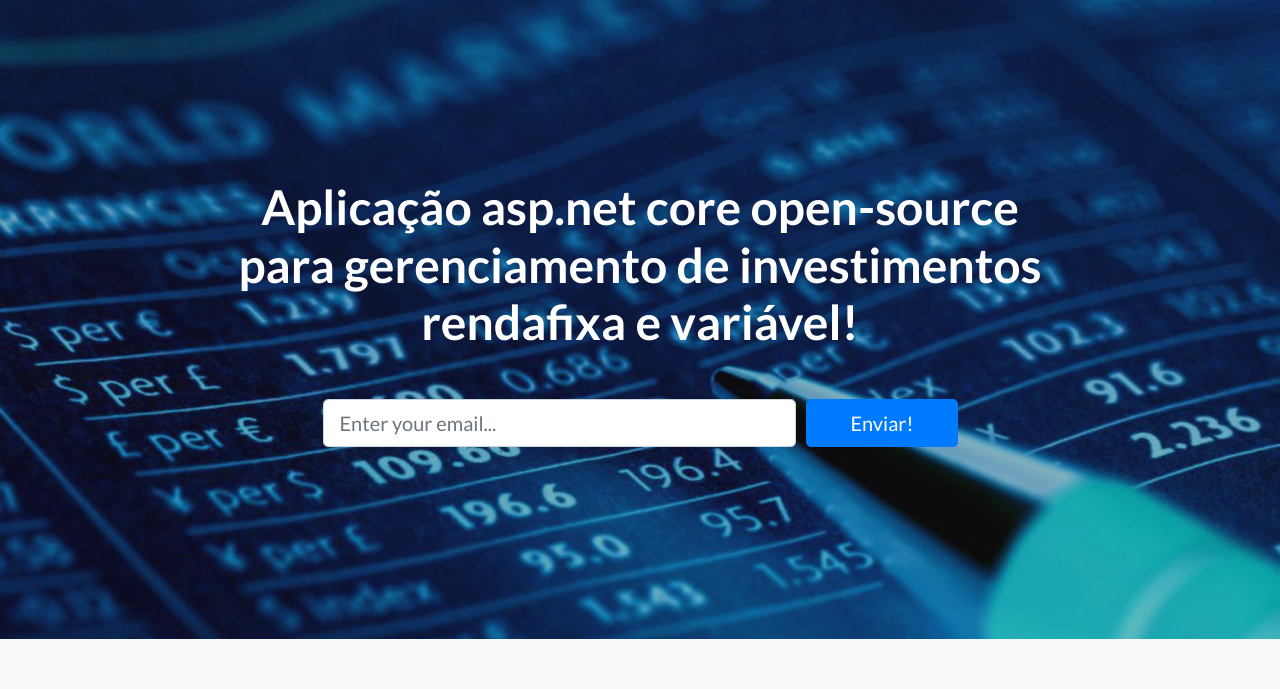
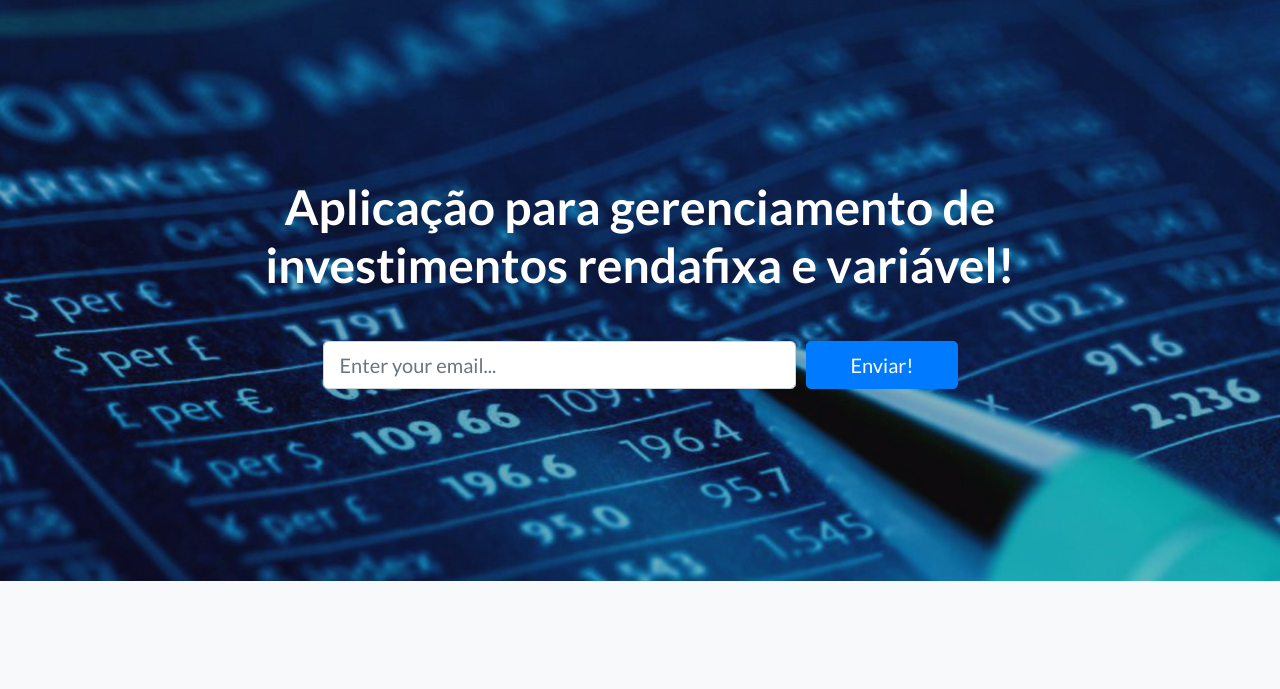
Before and after one commit to InvestNinja/investninja.github.io, a website: page index.html in a window 1280 px wide. Shown: the part 111-800 px from the top of the page. Drawn offline with Linux system fonts and the light colour scheme.

Commit message:
Update index.html

```diff
--- a/index.html
+++ b/index.html
@@ -39,7 +39,7 @@
       <div class="container">
         <div class="row">
           <div class="col-xl-9 mx-auto">
-            <h1 class="mb-5">Aplicação asp.net core open-source para gerenciamento de investimentos rendafixa e variável!</h1>
+            <h1 class="mb-5">Aplicação para gerenciamento de investimentos rendafixa e variável!</h1>
           </div>
           <div class="col-md-10 col-lg-8 col-xl-7 mx-auto">
             <form>
```
